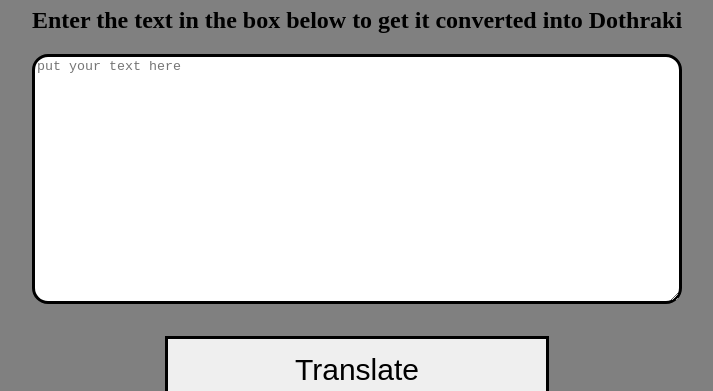
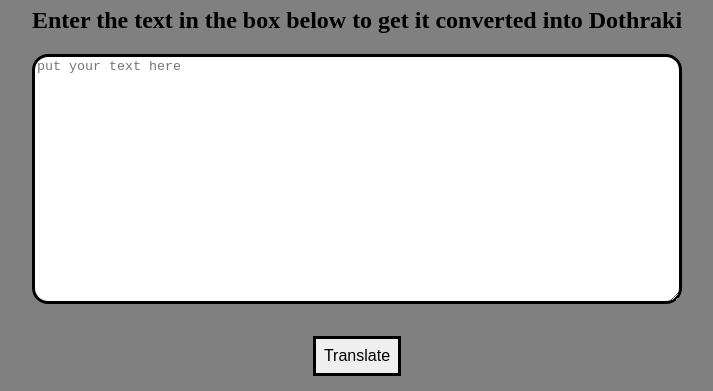
Before and after one commit to Shah-Arsalan/The-dothraki-language-app, a plain HTML site: page index.html in a window 1280 px wide. Shown: the part 73-464 px from the top of the page, without its empty margins (283-996 px from the left). Drawn offline with Linux system fonts and the light colour scheme.

Commit message:
fixed some bugs

```diff
--- a/index.html
+++ b/index.html
@@ -53,13 +53,12 @@ body{
 
     #block {
   display: block;
-  width: 30%;
+  max-width: 30%;
   border: solid black;
- margin:auto;
-  padding: 14px 28px;
-  font-size: 30px;
+  margin:auto;
+  padding: .5rem;
   cursor: pointer;
-  text-align: center;
+  font-size: medium;
   margin-top: 2rem;
 }
 
@@ -86,7 +85,7 @@ body{
 
 
 
-<!--<div id="input-div">-->
+
     <h1 class="heading">
         Hello English speaking fellow!
     </h1>
@@ -98,7 +97,7 @@ body{
 
     <h1 class="heading">The translation in Dothrki is :</h1>
     <div id="output-box"></div>
-<!--</div>-->
+
 
 
 
```
